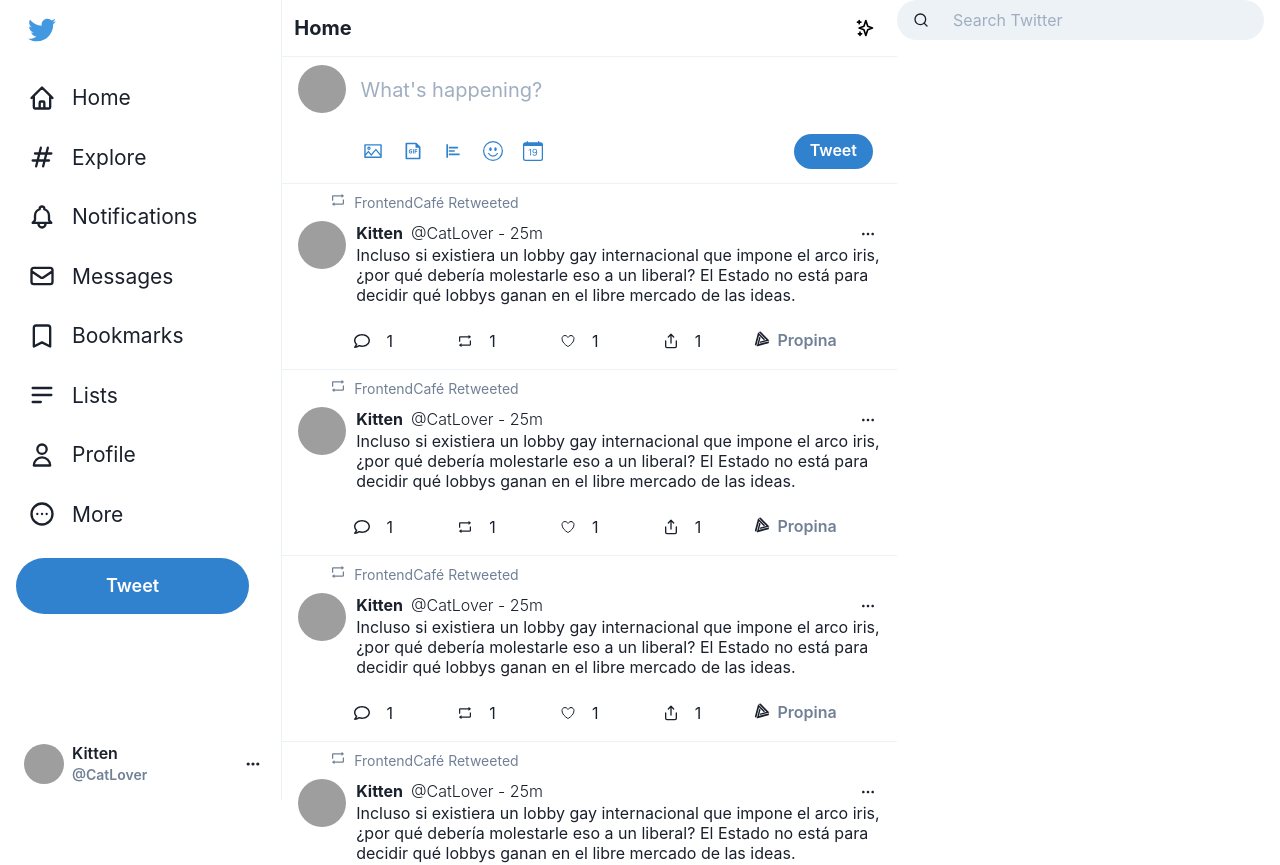
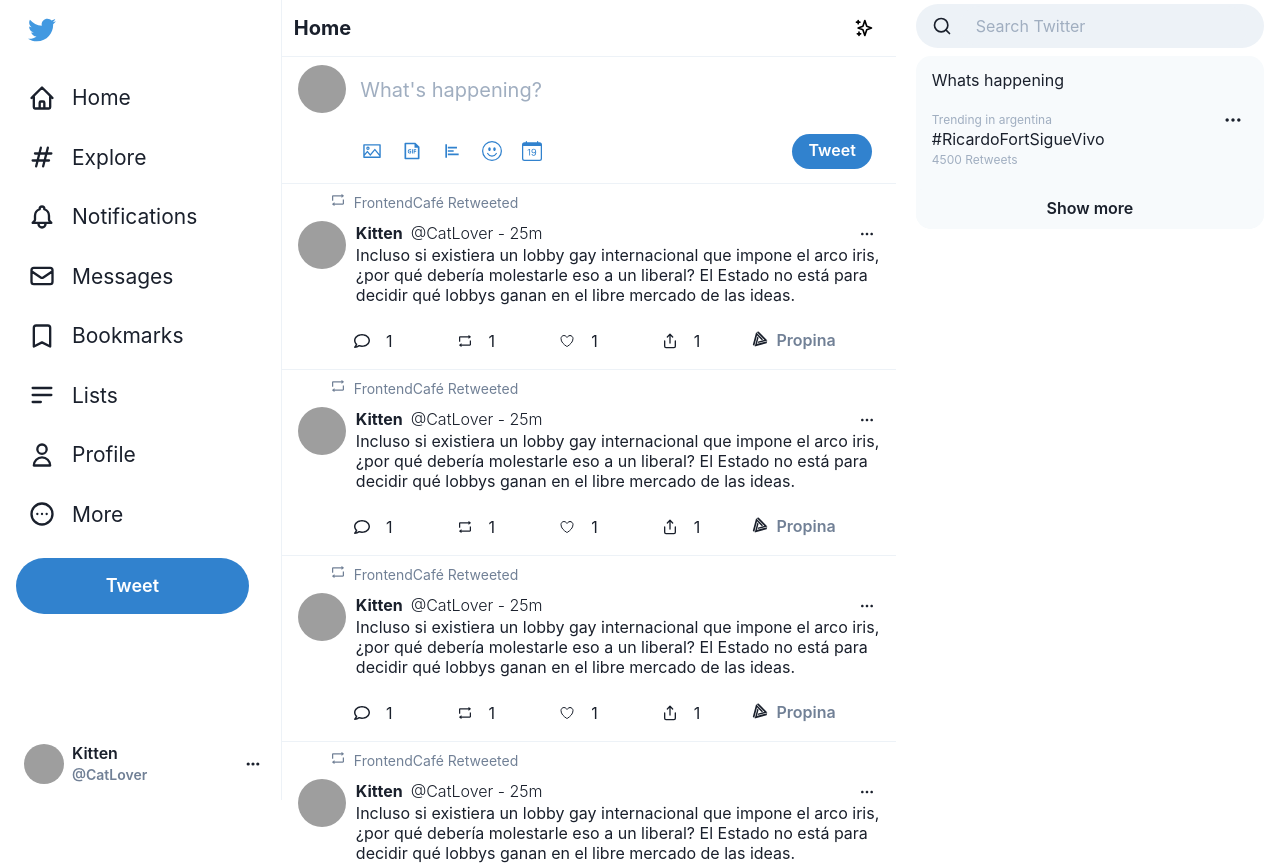
Before and after one commit to tomasbirbe/twitter-clone, a React (Vite) app: page /home in a window 1280 px wide. Shown: the top 865 px of the page. Built offline with nearby package versions, Linux system fonts and the light colour scheme; grey boxes are pictures that could not be loaded.

Commit message:
Start aside section

```diff
--- a/src/Layout/components/Aside.tsx
+++ b/src/Layout/components/Aside.tsx
@@ -1,27 +1,69 @@
 import Icon from '@chakra-ui/icon';
 import { Input } from '@chakra-ui/input';
-import { Stack } from '@chakra-ui/layout';
+import { Stack, Text } from '@chakra-ui/layout';
 import { FiSearch } from 'react-icons/fi';
 import React from 'react';
+import { Button } from '@chakra-ui/button';
+import { RiMoreFill } from 'react-icons/ri';
+import IconButton from '../../components/IconButton';
 
 const Aside = ({ ...props }:any) => (
-  <Stack as="aside" width="full" {...props}>
+  <Stack
+    {...props}
+    as="aside"
+    borderInlineStart="1px"
+    borderColor="gray.100"
+    paddingBlockStart={1}
+    paddingInlineStart={5}
+  >
     {/* Header */}
     <Stack
+      width="full"
       borderRadius="full"
       direction="row"
       align="center"
-      justify="center"
       bg="gray.100"
       paddingInline={4}
+      paddingBlock={0.5}
     >
-      <Icon as={FiSearch} />
+      <Stack align="center" justify="center">
+        <Icon as={FiSearch} boxSize={5} />
+      </Stack>
       <Input placeholder="Search Twitter" borderRadius="full" border="none" _focus={{}} _hover={{}} />
     </Stack>
 
     {/* Content: What's happening */}
-    <Stack>
-      <Stack />
+    <Stack bg="gray.50" borderRadius="15px">
+      <Stack paddingBlockStart={3} paddingInline={4}>
+        <h1>Whats happening</h1>
+        <Stack>
+          <ul>
+            <li>
+              <Stack spacing={0} paddingBlock={3}>
+                {/* Hashtag */}
+                <Stack direction="row" align="center" height="15px" justify="space-between">
+                  <Text fontSize={12} color="gray.400">Trending in argentina</Text>
+                  <IconButton size="30px" _hover={{ bg: 'blue.100' }} transition="100ms ease-in-out all">
+                    <Icon as={RiMoreFill} boxSize={5} transitionProperty="all" transitionDuration="1000ms" _hover={{ color: 'blue.400' }} _active={{ color: 'blue.400' }} />
+                  </IconButton>
+                </Stack>
+                <Stack>
+                  <Text>#RicardoFortSigueVivo</Text>
+                </Stack>
+                <Stack>
+                  <Text fontSize={12} color="gray.400">4500 Retweets</Text>
+                </Stack>
+
+                {/* News */}
+                <Stack />
+              </Stack>
+            </li>
+          </ul>
+        </Stack>
+      </Stack>
+      <Stack>
+        <Button bg="gray.50" borderBottomRadius="15px">Show more</Button>
+      </Stack>
     </Stack>
 
     {/* Content: Who to follow */}
--- a/src/components/IconButton.tsx
+++ b/src/components/IconButton.tsx
@@ -3,13 +3,10 @@ import React from 'react';
 
 const IconButton = ({ size, children, ...props }: any) => (
   <Button
-    {...props}
     padding={0}
     borderRightRadius="full"
     borderLeftRadius="full"
-    transition="ease-in-out"
-    transitionProperty="all"
-    transitionDuration="100ms"
+    transition="100ms ease-in-out all"
     minWidth={size}
     height={size}
     bg="transparent"
@@ -19,6 +16,7 @@ const IconButton = ({ size, children, ...props }: any) => (
       outlineOffset: '-1px',
     }}
     _focus={{ outline: 'none' }}
+    {...props}
   >
     {children}
   </Button>
```
